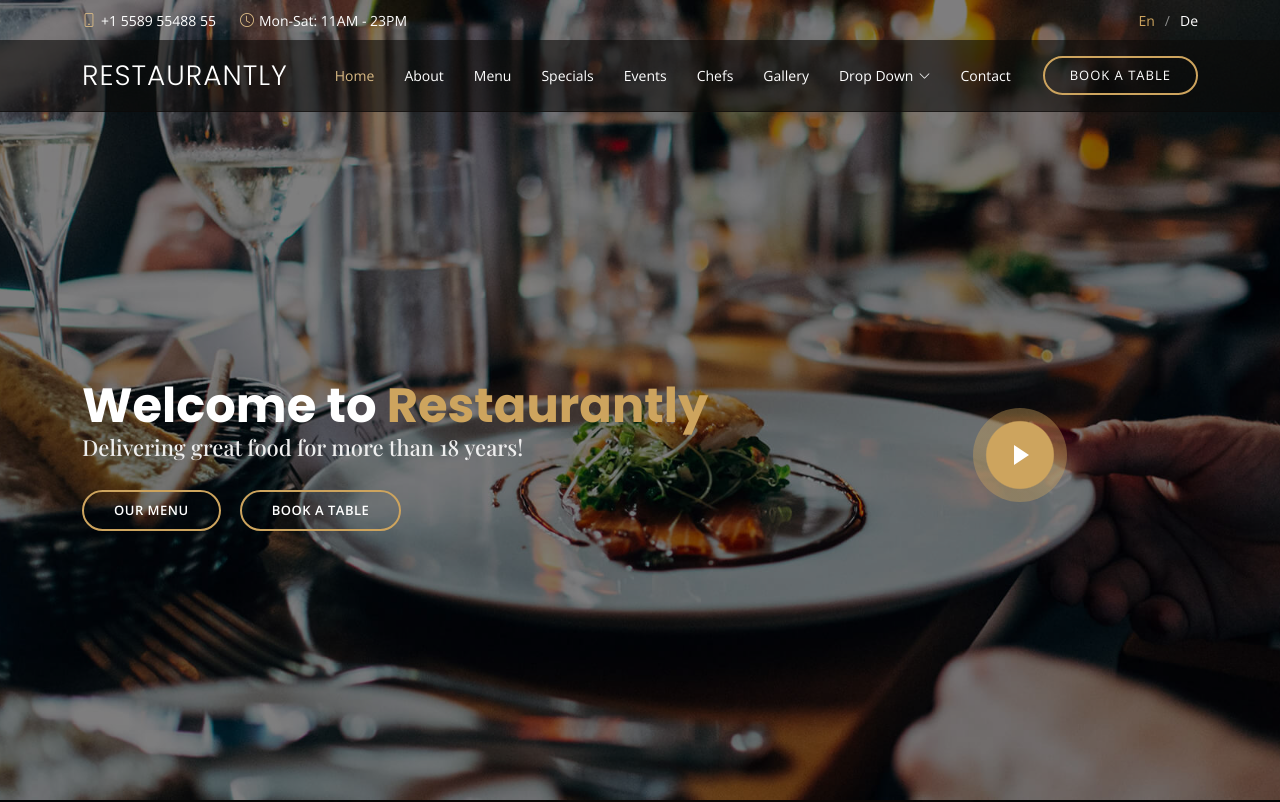
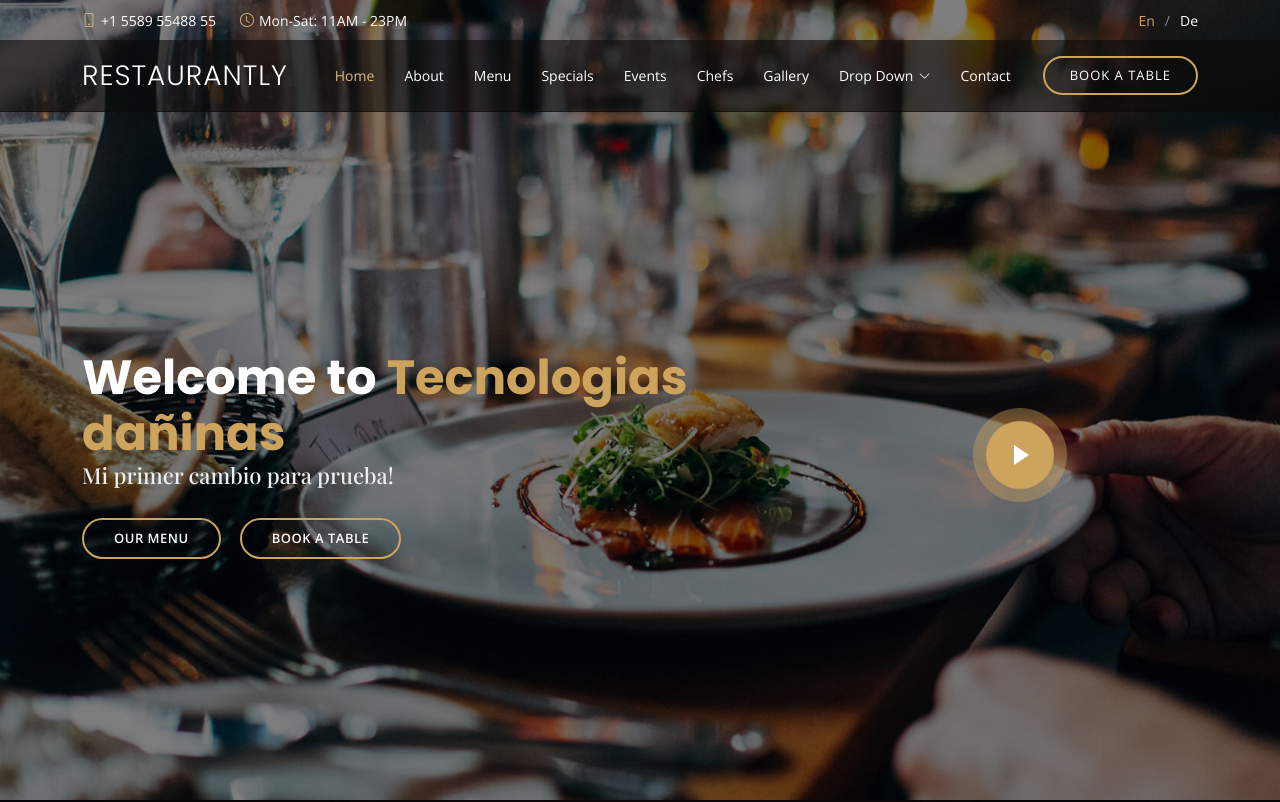
Before and after one commit to YisusCrow/TecnologiasDaninas, a plain HTML site: page index.html in a window 1280 px wide. Shown: the top 802 px of the page. Drawn offline with nearby package versions, Linux system fonts and the light colour scheme; a web font is replaced by a local one.

Commit message:
Isercion de texto segundo cambioo.

```diff
--- a/index.html
+++ b/index.html
@@ -104,8 +104,8 @@
     <div class="container position-relative text-center text-lg-start" data-aos="zoom-in" data-aos-delay="100">
       <div class="row">
         <div class="col-lg-8">
-          <h1>Welcome to <span>Restaurantly</span></h1>
-          <h2>Delivering great food for more than 18 years!</h2>
+          <h1>Welcome to <span>Tecnologias dañinas</span></h1>
+          <h2>Mi primer cambio para prueba!</h2>
 
           <div class="btns">
             <a href="#menu" class="btn-menu animated fadeInUp scrollto">Our Menu</a>
```
